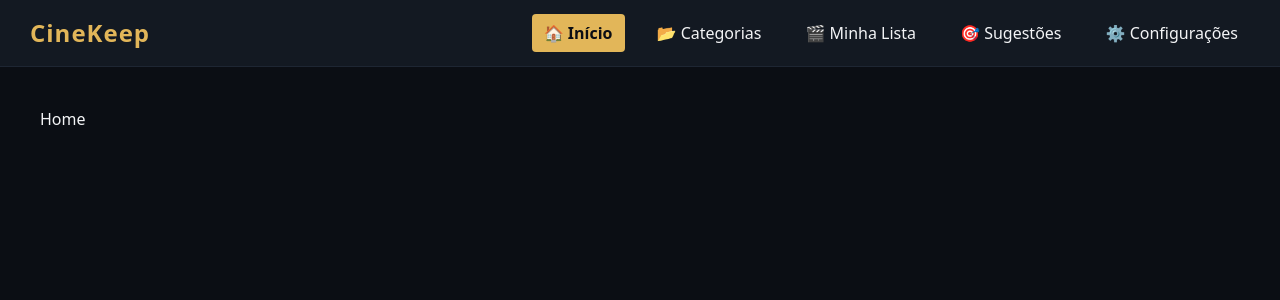
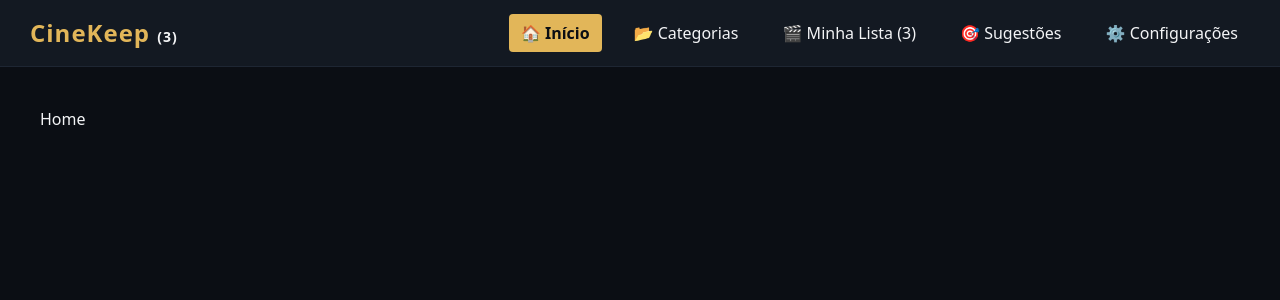
Before and after one commit to SamuelSNTS04/trabalho-frontend, a React (Vite) app: page / in a window 1280 px wide. Shown: the top 300 px of the page. Built offline with nearby package versions, Linux system fonts and the light colour scheme; data requests are answered from the project's data file.

Commit message:
feat: implementando lógica no Contexto para fornecer o total de filmes (movies.length) para a Navbar

```diff
--- a/src/components/Navbar.jsx
+++ b/src/components/Navbar.jsx
@@ -1,9 +1,16 @@
 import { NavLink } from "react-router-dom";
+// Importa o hook customizado que você criou na sub-issue 2.5
+import { useWatchlist } from "../context/WatchlistContext";
 
 function Navbar() {
+  // Consome o total de filmes do estado global
+  const { totalMovies } = useWatchlist();
+
   return (
     <nav className="main-navbar">
-      <div className="navbar-brand">CineKeep</div>
+      <div className="navbar-brand">
+        CineKeep <span style={{ fontSize: "14px", color: "#f3f4f6" }}>({totalMovies})</span>
+      </div>
       <ul className="navbar-links">
         <li>
           <NavLink to="/">🏠 Início</NavLink>
@@ -12,7 +19,7 @@
           <NavLink to="/categorias">📂 Categorias</NavLink>
         </li>
         <li>
-          <NavLink to="/minha-lista">🎬 Minha Lista</NavLink>
+          <NavLink to="/minha-lista">🎬 Minha Lista {totalMovies > 0 && `(${totalMovies})`}</NavLink>
         </li>
         <li>
           <NavLink to="/sugestoes">🎯 Sugestões</NavLink>
```
